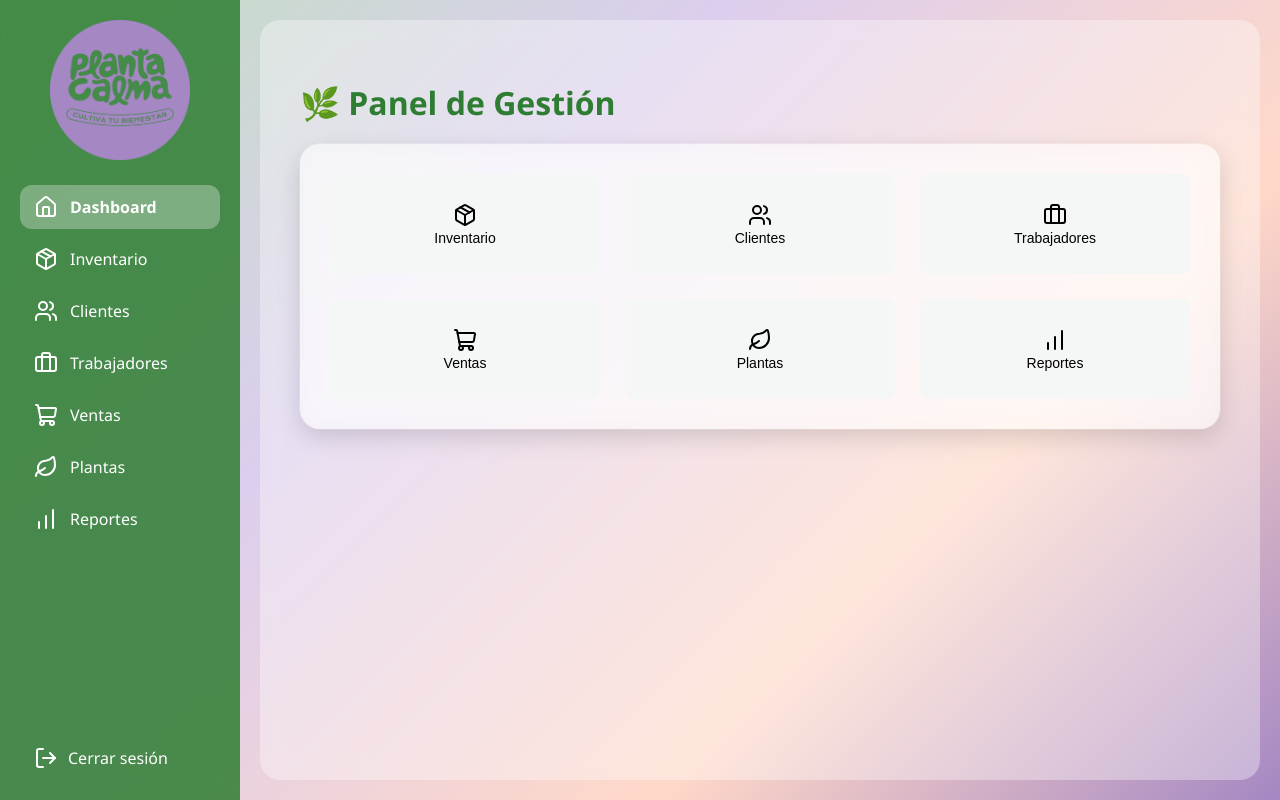
After one commit to ArielleVergara/SGC, a Flask app: page /dashboard in a window 1280 px wide. The commit adds this page. Run offline with Flask 3, Linux system fonts and the light colour scheme; the visitor is signed in with stand-in values (Sample User, id 1).

Commit message:
Se hace un base.html y un base.css, además de agregar el dashboard

```diff
--- a/app/__init__.py
+++ b/app/__init__.py
@@ -6,6 +6,9 @@ def create_app():
 
     # Rutas
     from app.routes.auth_routes import auth_bp
+    from app.routes.dashboard_routes import dashboard_bp
+
     app.register_blueprint(auth_bp)
+    app.register_blueprint(dashboard_bp)
 
     return app
--- /dev/null
+++ b/app/routes/dashboard_routes.py
@@ -0,0 +1,11 @@
+from flask import Blueprint, render_template, request, redirect, session, flash
+from app.utils.auth import login_required
+
+dashboard_bp = Blueprint("dashboard", __name__)
+
+@dashboard_bp.route("/dashboard")
+@login_required
+def dashboard():
+    if "usuario" not in session:
+        return redirect("/login")
+    return render_template("dashboard.html")
--- /dev/null
+++ b/app/static/css/base.css
@@ -0,0 +1,158 @@
+* {
+    box-sizing: border-box;
+}
+
+body.overlay::before {
+    content: "";
+    position: fixed;
+    inset: 0;
+    background: rgba(0, 0, 0, 0.6);
+}
+
+body {
+    margin: 0;
+    font-family: 'Segoe UI', sans-serif;
+
+    background: linear-gradient(
+        135deg,
+        #C0E0C0 0%,
+        #DCCEEE 35%,
+        #FFD8C8 70%,
+        #A487C3 100%
+    );
+
+    height: 100vh;
+}
+
+h1 {
+    margin-bottom: 20px;
+    color: #2e7d32;
+}
+
+/* Animaciones globales */
+@keyframes fadeIn {
+    from { opacity: 0; transform: translateY(-10px); }
+    to { opacity: 1; transform: translateY(0); }
+}
+
+/* Alertas reutilizables */
+.alert {
+    padding: 10px;
+    margin-bottom: 15px;
+    border-radius: 8px;
+    font-size: 14px;
+    text-align: center;
+}
+
+.alert.error {
+    background-color: #FFD8C8;
+    color: #A487C3;
+    border: 1px solid #FFAA85;
+}
+
+/* Inputs base */
+input {
+    border-radius: 8px;
+    font-size: 14px;
+}
+
+/* Botones base */
+button {
+    border-radius: 8px;
+    font-size: 14px;
+    cursor: pointer;
+}
+
+.app-container {
+    display: flex;
+    height: 100vh;
+}
+
+/* Sidebar */
+.sidebar {
+    width: 240px;
+    background: rgba(46, 125, 50, 0.85);
+    backdrop-filter: blur(12px);
+    padding: 20px;
+    color: white;
+    display: flex;
+    flex-direction: column;
+}
+
+.sidebar-menu {
+    display: flex;
+    flex-direction: column;
+    gap: 8px;
+}
+
+.sidebar-menu i {
+    width: 20px;
+    height: 20px;
+}
+
+.sidebar-top {
+    display: flex;
+    justify-content: center;
+}
+
+.sidebar-bottom {
+    margin-top: auto;
+}
+
+.sidebar-bottom a {
+    display: flex;
+    align-items: center;
+    gap: 10px;
+    padding: 10px 14px;
+    border-radius: 12px;
+    color: #FFD8C8;
+}
+
+.sidebar-bottom a:hover {
+    background: rgba(255, 0, 0, 0.2);
+}
+
+.sidebar h2 {
+    margin-bottom: 20px;
+}
+
+.sidebar a {
+    text-decoration: none;
+    color: inherit;
+}
+
+.sidebar-menu a {
+    display: flex;
+    align-items: center;
+    gap: 12px;
+    padding: 10px 14px;
+    border-radius: 12px;
+    text-decoration: none;
+    color: white;
+    transition: all 0.25s ease;
+}
+
+.sidebar-menu a:hover {
+    background: rgba(255,255,255,0.2);
+    transform: translateX(5px);
+}
+
+.sidebar-menu a.active {
+    background: rgba(255,255,255,0.3);
+    font-weight: 600;
+}
+
+.sidebar-logo {
+    width: 140px;
+    margin-bottom: 25px;
+}
+
+/* Contenido */
+.main-content {
+    flex: 1;
+    padding: 40px;
+    background: rgba(255, 255, 255, 0.35);
+    backdrop-filter: blur(10px);
+    border-radius: 20px;
+    margin: 20px;
+}
--- /dev/null
+++ b/app/static/css/dashboard.css
@@ -0,0 +1,49 @@
+.dashboard-container {
+    position: relative;
+    height: 100vh;
+    display: flex;
+    justify-content: center;
+    align-items: center;
+}
+
+.dashboard-card {
+    background: rgba(255, 255, 255, 0.5);
+    backdrop-filter: blur(12px);
+
+    padding: 30px;
+    border-radius: 20px;
+
+    box-shadow:
+        0 8px 25px rgba(0,0,0,0.15),
+        0 0 0 1px rgba(255,255,255,0.3);
+}
+
+.menu {
+    display: grid;
+    grid-template-columns: repeat(3, 1fr);
+    gap: 25px;
+}
+
+.menu button {
+    height: 100px;
+    background: #f4f7f5;
+    border: none;
+    transition: 0.3s ease;
+}
+
+.menu button:hover {
+    transform: translateY(-5px);
+    background: #e0f2f1;
+}
+
+.menu i {
+    width: 32px;
+    height: 32px;
+    color: #2e7d32;
+}
+
+.menu p {
+    margin: 0;
+    font-size: 14px;
+    font-weight: 500;
+}
--- /dev/null
+++ b/app/templates/base.html
@@ -0,0 +1,78 @@
+<!DOCTYPE html>
+<html lang="es">
+<head>
+    <meta charset="UTF-8">
+    <title>{% block title %}PlantaCalma{% endblock %}</title>
+
+    <link rel="stylesheet" href="{{ url_for('static', filename='css/base.css') }}">
+
+    {% block extra_css %}{% endblock %}
+</head>
+<body>
+    <div class="app-container">
+        <aside class="sidebar">
+
+            <div class="sidebar-top">
+                <img src="{{ url_for('static', filename='img/logoPlantaCalma.png') }}" class="sidebar-logo">
+            </div>
+            <nav class="sidebar-menu">
+                <a href="/dashboard" class="{% if request.path == '/dashboard' %}active{% endif %}">
+                    <i data-lucide="home"></i>
+                    <span>Dashboard</span>
+                </a>
+
+                <a href="/inventario" class="{% if request.path == '/inventario' %}active{% endif %}">
+                    <i data-lucide="package"></i>
+                    <span>Inventario</span>
+                </a>
+
+                <a href="/clientes" class="{% if request.path == '/clientes' %}active{% endif %}">
+                    <i data-lucide="users"></i>
+                    <span>Clientes</span>
+                </a>
+
+                <a href="/trabajadores" class="{% if request.path == '/trabajadores' %}active{% endif %}">
+                    <i data-lucide="briefcase"></i>
+                    <span>Trabajadores</span>
+                </a>
+
+                <a href="/ventas" class="{% if request.path == '/ventas' %}active{% endif %}">
+                    <i data-lucide="shopping-cart"></i>
+                    <span>Ventas</span>
+                </a>
+
+                <a href="/plantas" class="{% if request.path == '/plantas' %}active{% endif %}">
+                    <i data-lucide="leaf"></i>
+                    <span>Plantas</span>
+                </a>
+
+                <a href="/reportes" class="{% if request.path == '/reportes' %}active{% endif %}">
+                    <i data-lucide="bar-chart"></i>
+                    <span>Reportes</span>
+                </a>
+            </nav>
+
+            <div class="sidebar-bottom">
+                <a href="/logout" class="logout">
+                    <i data-lucide="log-out"></i>
+                    <span>Cerrar sesión</span>
+                </a>
+            </div>
+
+        </aside>
+
+        <!-- Contenido dinámico -->
+        <main class="main-content">
+            {% block content %}
+            {% endblock %}
+        </main>
+
+    </div>
+
+    {% block extra_js %}{% endblock %}
+    <script src="https://unpkg.com/lucide@latest"></script>
+    <script>
+        lucide.createIcons();
+    </script>
+</body>
+</html>
--- /dev/null
+++ b/app/templates/dashboard.html
@@ -0,0 +1,58 @@
+{% extends "base.html" %}
+
+{% block title %}Dashboard{% endblock %}
+
+{% block extra_css %}
+<link rel="stylesheet" href="{{ url_for('static', filename='css/dashboard.css') }}">
+{% endblock %}
+
+{% block content %}
+
+<h1>🌿 Panel de Gestión</h1>
+
+<div class="dashboard-card">
+    <div class="menu">
+
+        <button onclick="irA('inventario')">
+            <i data-lucide="package"></i>
+            <p>Inventario</p>
+        </button>
+
+        <button onclick="irA('clientes')">
+            <i data-lucide="users"></i>
+            <p>Clientes</p>
+        </button>
+
+        <button onclick="irA('trabajadores')">
+            <i data-lucide="briefcase"></i>
+            <p>Trabajadores</p>
+        </button>
+
+        <button onclick="irA('ventas')">
+            <i data-lucide="shopping-cart"></i>
+            <p>Ventas</p>
+        </button>
+
+        <button onclick="irA('plantas')">
+            <i data-lucide="leaf"></i>
+            <p>Plantas</p>
+        </button>
+
+        <button onclick="irA('reportes')">
+            <i data-lucide="bar-chart"></i>
+            <p>Reportes</p>
+        </button>
+
+    </div>
+</div>
+
+<script src="https://unpkg.com/lucide@latest"></script>
+<script>
+    lucide.createIcons();
+
+    function irA(seccion) {
+        window.location.href = "/" + seccion;
+    }
+</script>
+
+{% endblock %}
--- /dev/null
+++ b/app/utils/auth.py
@@ -0,0 +1,10 @@
+from functools import wraps
+from flask import session, redirect
+
+def login_required(f):
+    @wraps(f)
+    def decorated_function(*args, **kwargs):
+        if "user_id" not in session:
+            return redirect("/login")
+        return f(*args, **kwargs)
+    return decorated_function
```
Also changed, not shown: app/routes/auth_routes.py (+7 -2 lines), app/static/css/login.css (renamed from app/static/css/style.css, +8 -61 lines), app/templates/login.html (+4 -4 lines).
